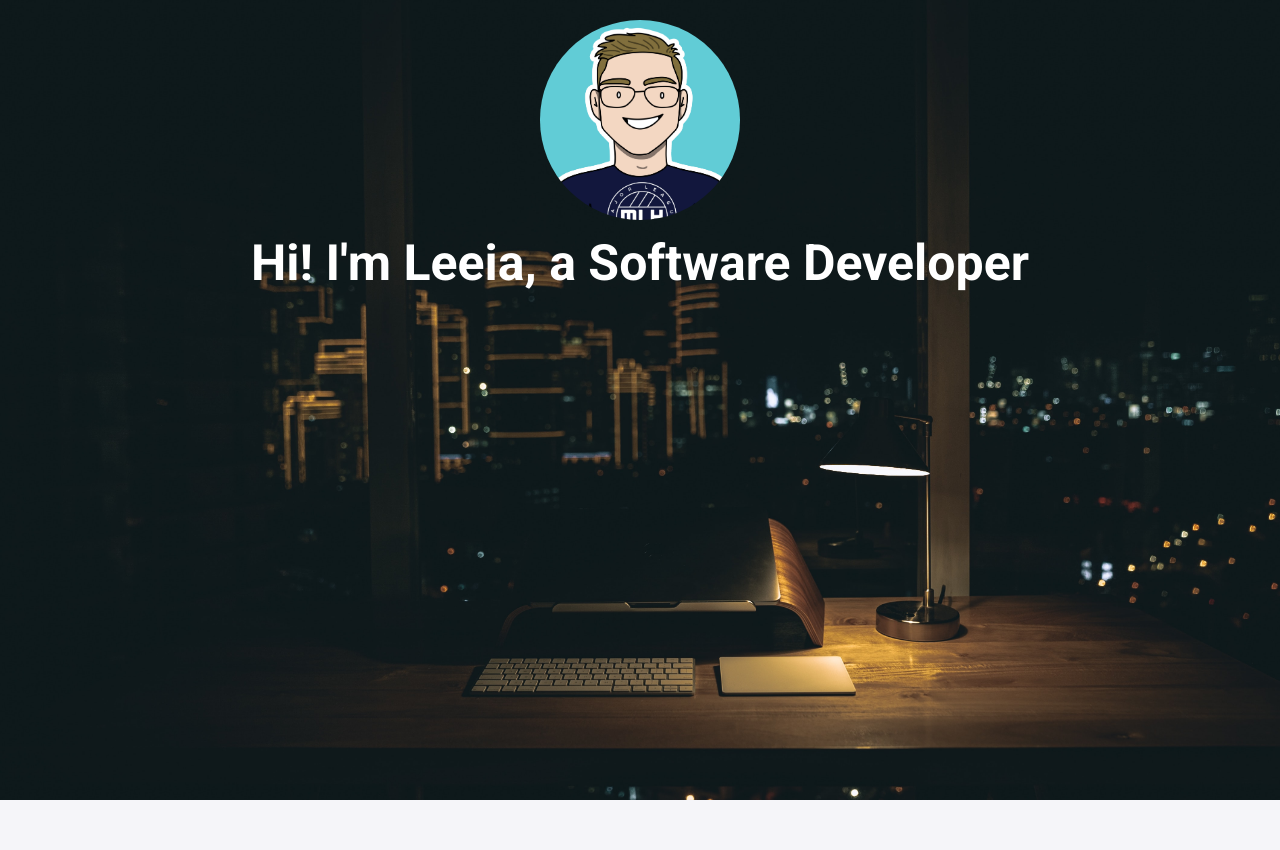
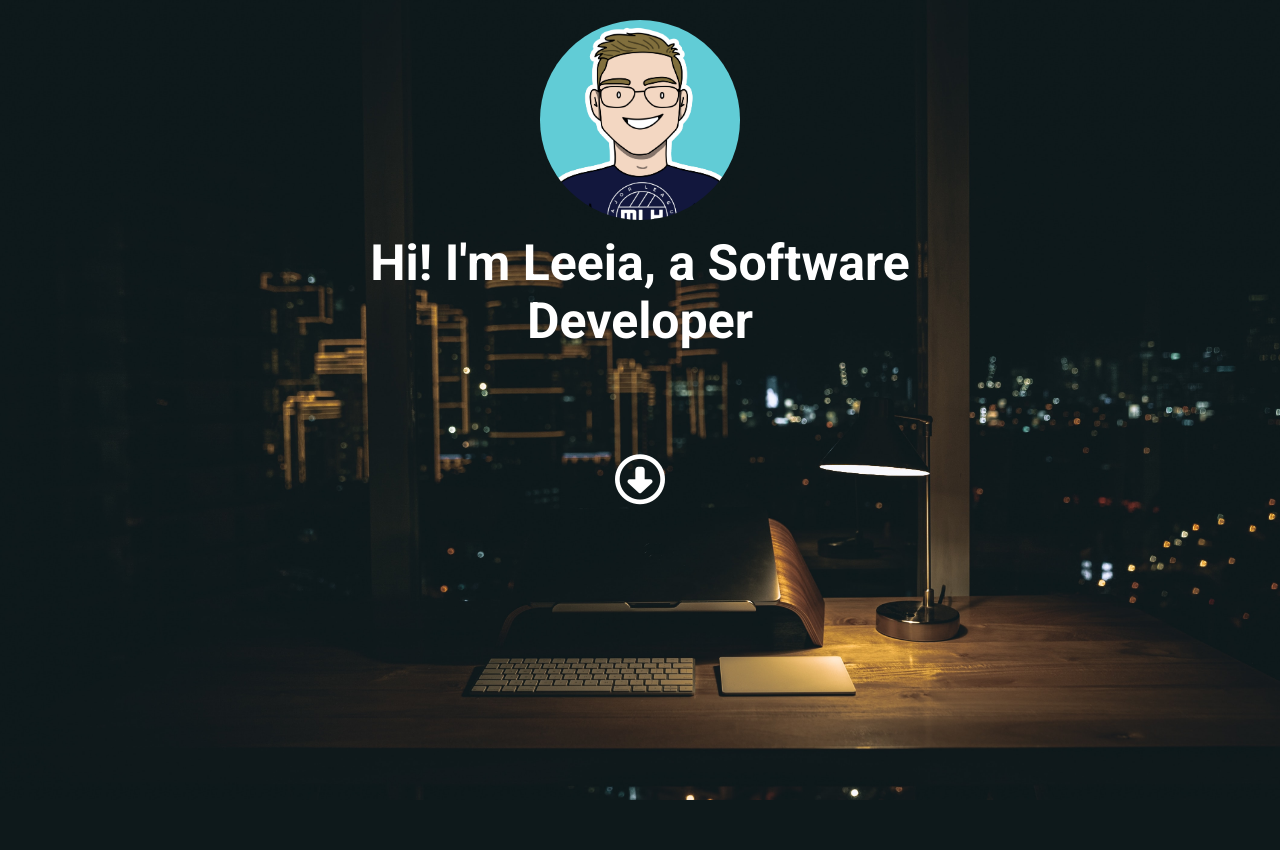
Before and after one commit to MLH-Fellowship/sre-portfolio-site, a Flask app: page / in a window 1280 px wide. Shown: the part 70-920 px from the top of the page. After the commit the page ends 870 px from the top, so only its background shows below. Run offline with Flask 2, Linux system fonts and the light colour scheme; some libraries are stand-ins or nearby versions.

Commit message:
Added Font Awesome, an arrow, and some more alignment

```diff
--- a/app/static/styles/main.css
+++ b/app/static/styles/main.css
@@ -49,13 +49,22 @@ body {
     padding-right: 0px;
 }
 
-.profile {
-
+.landing {
     background-image: url("/static/img/desktop.jpg");
     background-size: cover;
+    height: 100vh;
+    background-repeat: no-repeat;
+
+}
+.profile {
+    justify-content: center;
     text-align: center;
-    height: 100vh;
     margin-bottom: 50px;
+    display: block;
+    margin-left: auto;
+    margin-right: auto;
+    width: 60%;
+    vertical-align: center;
 }
 
 .profile h1 {
@@ -79,6 +88,11 @@ body {
     height: 200px;
 }
 
+.profile p {
+            font-size: 50px;
+        font-weight: 700;
+        color: white;
+}
 .banner {
     padding: 20px 0px 50px 0px;
     height: 150px;
@@ -97,3 +111,7 @@ body {
     font-size: 50px;
     font-weight: 700;
 }
+
+section {
+    justify-content: center;
+}
--- a/app/templates/index.html
+++ b/app/templates/index.html
@@ -16,6 +16,7 @@
 
     <link lang='sass' rel="stylesheet" href="./static/styles/main.css">
     <link rel='icon' href='./static/img/favicon.ico' type='image/x-icon' />
+    <script src="https://kit.fontawesome.com/b72669b8fc.js" crossorigin="anonymous"></script>
     <title>{{ title }}Software Developer</title>
 </head>
 
@@ -29,14 +30,16 @@
             </a>
         </div>
     </header>
-
+<div class="landing">
     <div class="profile">
         <div id="profile-picture" class="profile-picture">
             <img src="./static/img/logo.jpg">
         </div>
-        <h1>Hi! I'm {{ name }}, a Software Developer</h1>
+        <h1>Hi! I'm {{ name }}, a Software Developer</h1><br>
+        <p><i class="far fa-arrow-alt-circle-down"></i></p>
     </div>
-<section id="about-me"></section>
+    </div>
+    <section id="about-me"></section>
 <section id="portfolio"></section>
 <section id="resume"></section>
 <section id="contact-me"></section>
```
